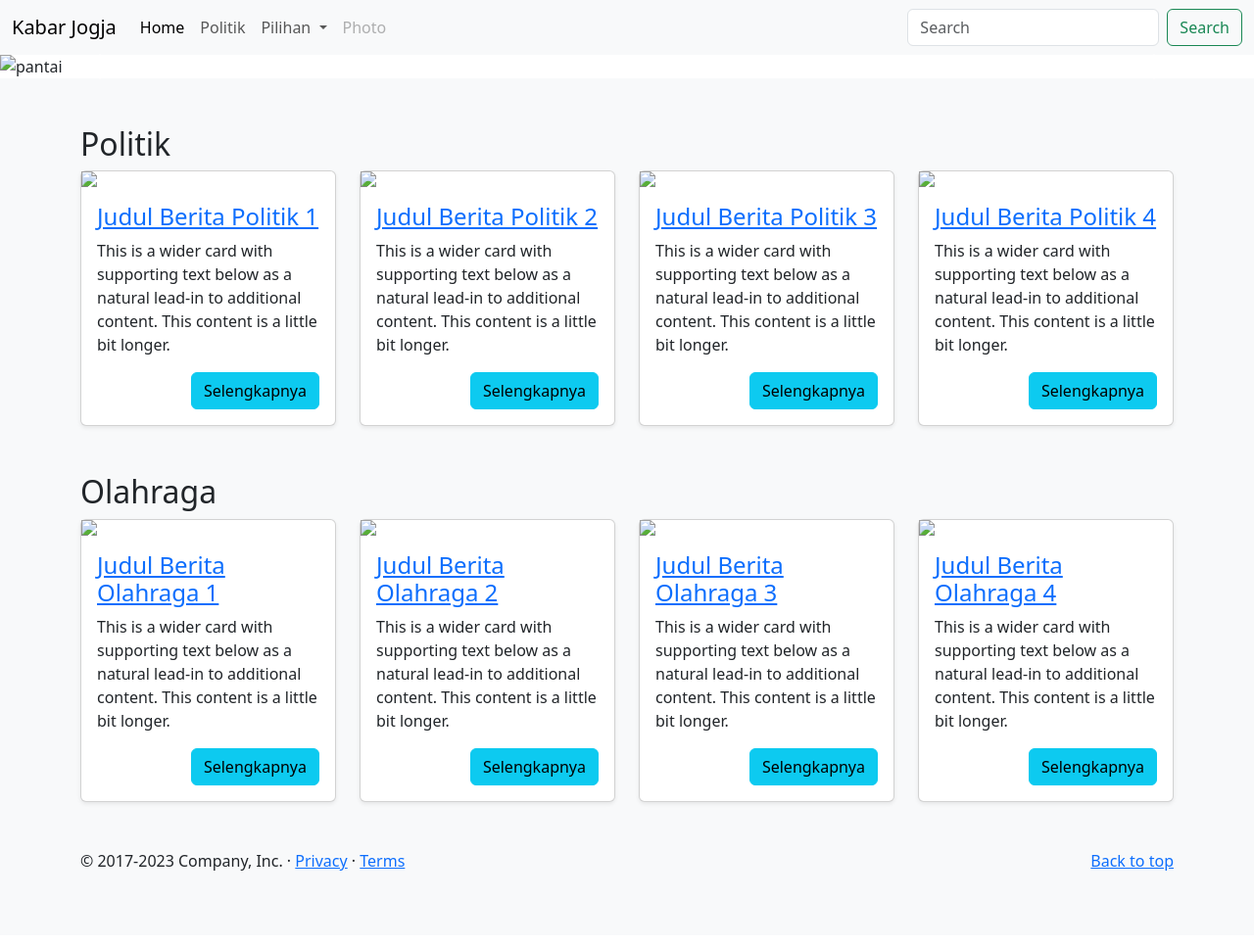
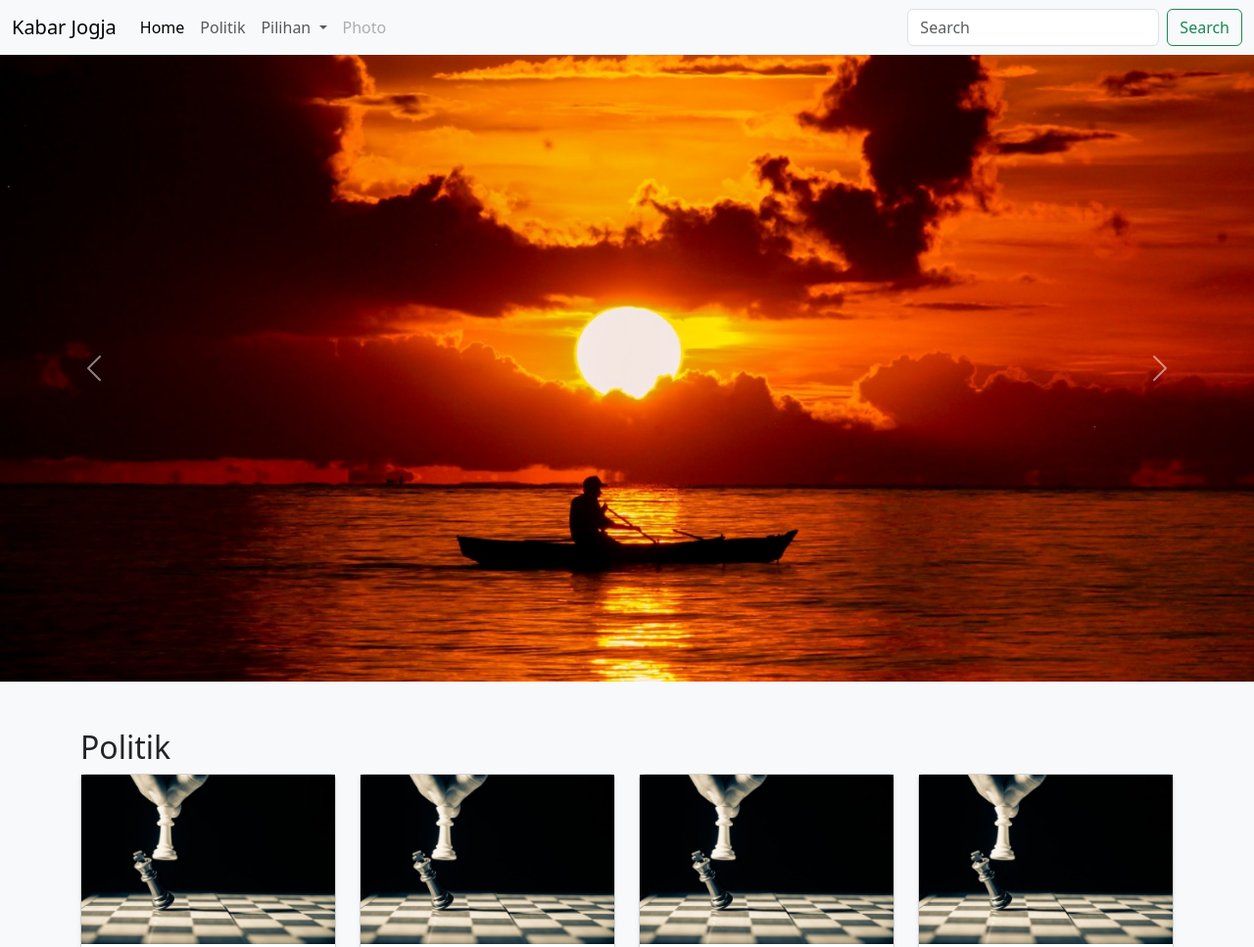
Before and after one commit to alicamarsa/latihanbootstrap.io, a plain HTML site: page index.html in a window 1280 px wide. Shown: the top 967 px of the page at 98% size. Drawn offline with nearby package versions, Linux system fonts and the light colour scheme.

Commit message:
index.html

```diff
--- a/index.html
+++ b/index.html
@@ -56,13 +56,13 @@
     <div id="carouselExampleAutoplaying" class="carousel slide" data-bs-ride="carousel">
         <div class="carousel-inner">
             <div class="carousel-item active" data-bs-interval="500">
-            <img src="asset-untuk-mahasiswa/candi.jpg" class="d-block w-100" alt="candi">
+            <img src="candi.jpg" class="d-block w-100" alt="candi">
         </div>
             <div class="carousel-item" data-bs-interval="500">
-            <img src="asset-untuk-mahasiswa/malioboro.jpg" class="d-block w-100" alt="malioboro">
+            <img src="malioboro.jpg" class="d-block w-100" alt="malioboro">
         </div>
         <div class="carousel-item">
-            <img src="asset-untuk-mahasiswa/pantai.jpg" class="d-block w-100" alt="pantai">
+            <img src="pantai.jpg" class="d-block w-100" alt="pantai">
         </div>
         </div>
             <button class="carousel-control-prev" data-bs-interval="500"
@@ -82,7 +82,7 @@
             <div class="row row-cols-1 row-cols-sm-2 row-cols-md-4 g-4">
                 <div class="col">
                     <div class="card shadow-sm">
-                        <img src="asset-untuk-mahasiswa/politik.jpg" />
+                        <img src="politik.jpg" />
                         <div class="card-body">
                             <h4><a href="">Judul Berita Politik 1</a></h4>
                             <p class="card-text">This is a wider card with supporting text below as a natural lead-in to additional content. This content is a little bit longer.</p>
@@ -95,7 +95,7 @@
 
     <div class="col">
         <div class="card shadow-sm">
-            <img src="asset-untuk-mahasiswa/politik.jpg" />
+            <img src="politik.jpg" />
             <div class="card-body">
                 <h4><a href="">Judul Berita Politik 2</a></h4>
                 <p class="card-text">This is a wider card with supporting text below as a natural lead-in to additional content. This content is a little bit longer.</p>
@@ -108,7 +108,7 @@
 
     <div class="col">
         <div class="card shadow-sm">
-            <img src="asset-untuk-mahasiswa/politik.jpg" />
+            <img src="politik.jpg" />
             <div class="card-body">
                 <h4><a href="">Judul Berita Politik 3</a></h4>
                 <p class="card-text">This is a wider card with supporting text below as a natural lead-in to additional content. This content is a little bit longer.</p>
@@ -120,7 +120,7 @@
     </div>
     <div class="col">
         <div class="card shadow-sm">
-            <img src="asset-untuk-mahasiswa/politik.jpg" />
+            <img src="politik.jpg" />
             <div class="card-body">
                 <h4><a href="">Judul Berita Politik 4</a></h4>
                 <p class="card-text">This is a wider card with supporting text below as a natural lead-in to additional content. This content is a little bit longer.</p>
@@ -137,7 +137,7 @@
     <div class="row row-cols-1 row-cols-sm-2 row-cols-md-4 g-4">
         <div class="col">
             <div class="card shadow-sm">
-                <img src="asset-untuk-mahasiswa/olahraga.jpg" />
+                <img src="olahraga.jpg" />
                 <div class="card-body">
                     <h4><a href="">Judul Berita Olahraga 1</a></h4>
                     <p class="card-text">This is a wider card with supporting text below as a natural lead-in to additional content. This content is a little bit longer.</p>
@@ -150,7 +150,7 @@
 
     <div class="col">
         <div class="card shadow-sm">
-            <img src="asset-untuk-mahasiswa/olahraga.jpg" />
+            <img src="olahraga.jpg" />
             <div class="card-body">
                 <h4><a href="">Judul Berita Olahraga 2</a></h4>
                 <p class="card-text">This is a wider card with supporting text below as a natural lead-in to additional content. This content is a little bit longer.</p>
@@ -163,7 +163,7 @@
 
     <div class="col">
         <div class="card shadow-sm">
-            <img src="asset-untuk-mahasiswa/olahraga.jpg" />
+            <img src="olahraga.jpg" />
             <div class="card-body">
                 <h4><a href="">Judul Berita Olahraga 3</a></h4>
                 <p class="card-text">This is a wider card with supporting text below as a natural lead-in to additional content. This content is a little bit longer.</p>
@@ -176,7 +176,7 @@
 
     <div class="col">
         <div class="card shadow-sm">
-            <img src="asset-untuk-mahasiswa/olahraga.jpg" />
+            <img src="olahraga.jpg" />
             <div class="card-body">
                 <h4><a href="">Judul Berita Olahraga 4</a></h4>
                 <p class="card-text">This is a wider card with supporting text below as a natural lead-in to additional content. This content is a little bit longer.</p>
```
